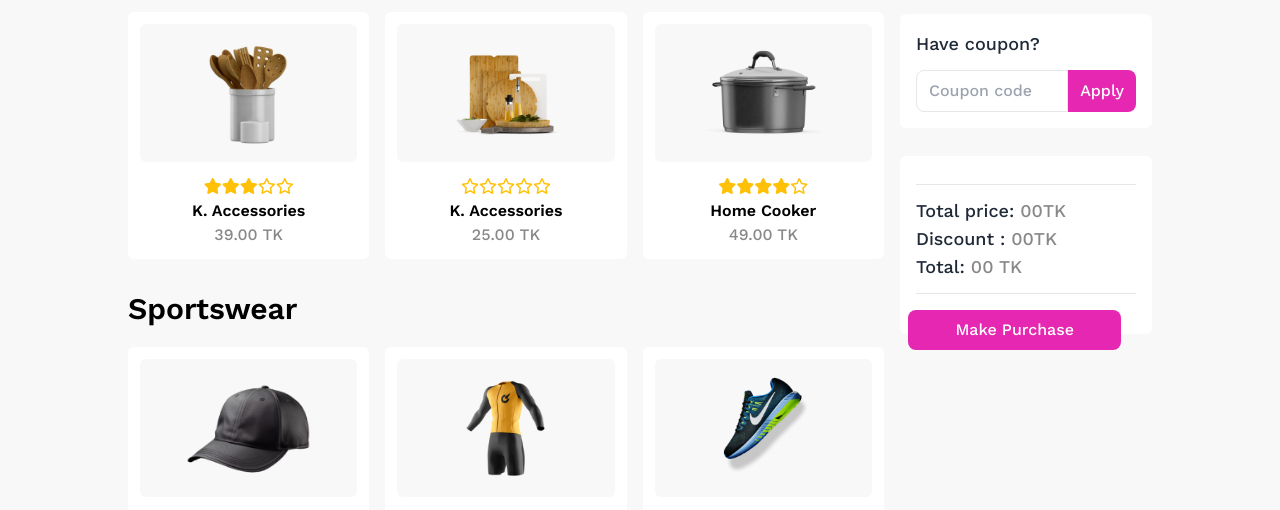
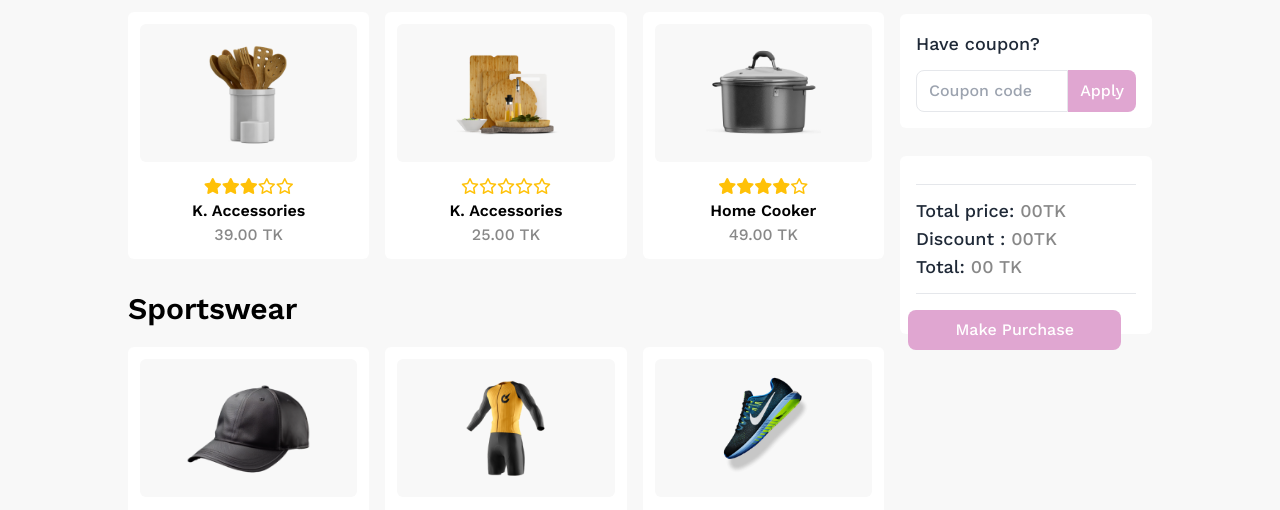
Before and after one commit to swapno92/samar-sale, a plain HTML site: page index.html in a window 1280 px wide. Shown: the part 716-1226 px from the top of the page. Drawn offline with nearby package versions, Linux system fonts and the light colour scheme.

Commit message:
assignment complite

```diff
--- a/index.html
+++ b/index.html
@@ -191,7 +191,7 @@
                         <input id="input-coupon" type="text" placeholder="Coupon code"
                             class="px-3 py-2 w-3/4 rounded-s-lg border bordeer-[#11111126]">
                         <button id="btn-apply" onclick="getDiscount()"
-                            class=" rounded-e-lg px-3 py-2 text-white bg-[#E527B2]" disabled>Apply</button>
+                            class=" rounded-e-lg px-3 py-2 text-white bg-[#E527B2] disabled:bg-[#e0a6d1]" disabled>Apply</button>
                     </div>
                 </div>
                 <div class="rounded-md p-4 space-y-3 bg-white pb-10  mt-7 ">
@@ -207,7 +207,7 @@
                     <hr>
                 </div>
                 <button id="btn-purchase"
-                    class="text-white bg-[#E527B2] rounded-lg px-3 py-2 absolute  lg:w-2/12 w-8/12 lg:ml-2 ml-6 -mt-6 "
+                    class="text-white bg-[#E527B2] rounded-lg px-3 py-2 absolute disabled:bg-[#e0a6d1] lg:w-2/12 w-8/12 lg:ml-2 ml-6 -mt-6 "
                     onclick="my_modal_5.showModal()" disabled>Make Purchase</button>
                 <dialog id="my_modal_5" class="modal modal-bottom sm:modal-middle">
                     <form method="dialog" class="modal-box text-center space-y-5">
```
